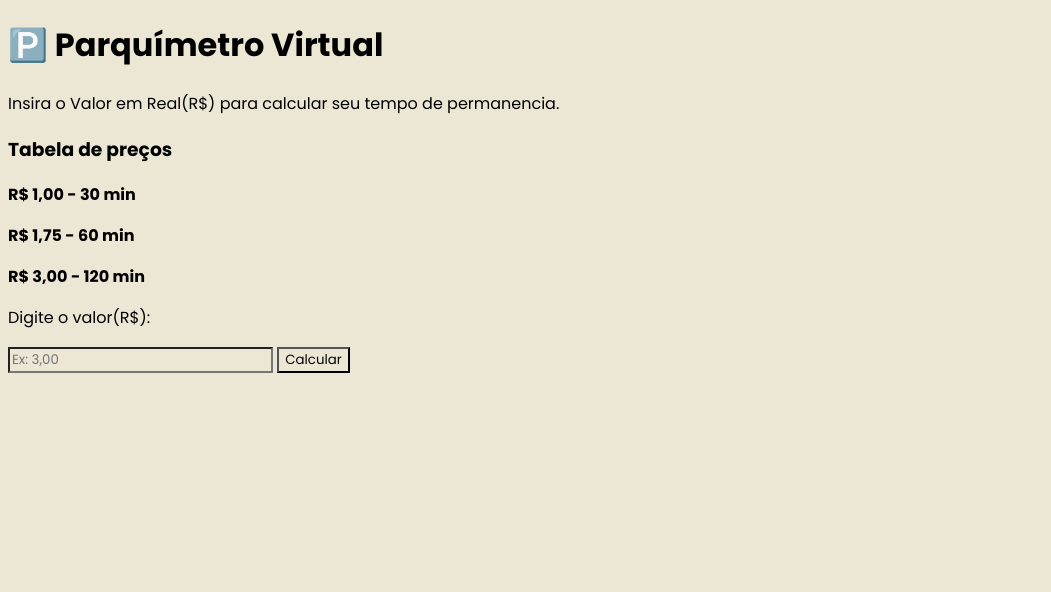
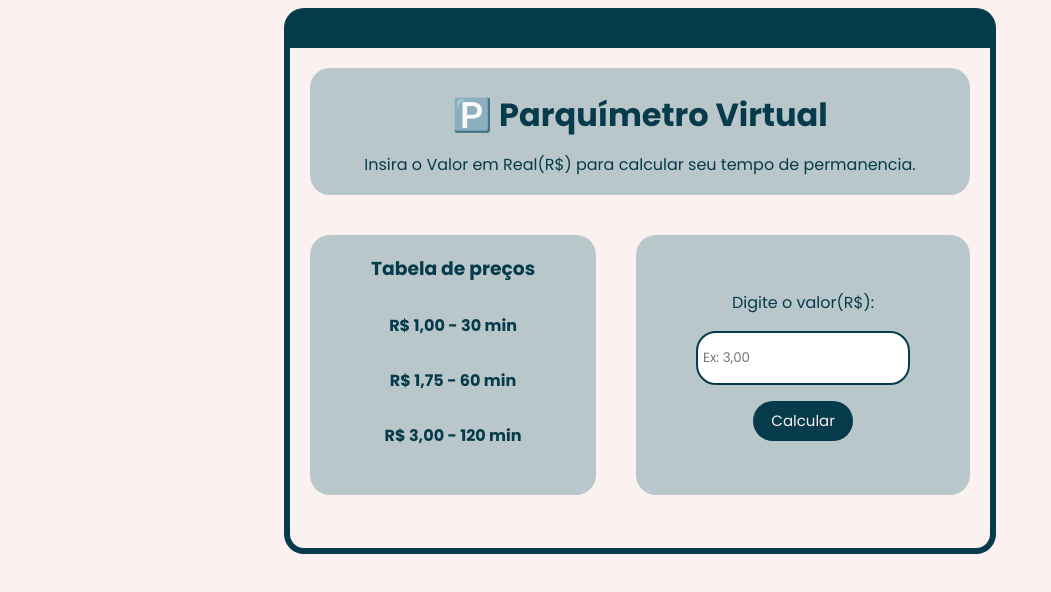
Before and after one commit to karol360/Parqu-metro-virtual, a plain HTML site: page index.html in a window 1280 px wide. Shown: the whole page, without its empty margins (0-1051 px from the left). Drawn offline with Linux system fonts and the light colour scheme; a web font is replaced by a local one.

Commit message:
Finalizando o HTML e o CSS

```diff
--- a/index.html
+++ b/index.html
@@ -1,5 +1,6 @@
 <!DOCTYPE html>
 <html lang="en">
+
 <head>
     <meta charset="UTF-8">
     <meta name="viewport" content="width=device-width, initial-scale=1.0">
@@ -7,25 +8,29 @@
     <link rel="stylesheet" href="style.css">
     <script src="script.js"></script>
 </head>
+
 <body>
     <main>
-        <div class="quadrado-azul">
-            <div>
+        <div class="principal">
+            <div class="coluna-superior">
                 <h1>🅿️ Parquímetro Virtual</h1>
                 <p>Insira o Valor em Real(R$) para calcular seu tempo de permanencia.</p>
             </div>
-            <div>
+            <div class="principal-secundaria">
+                <div class="coluna-esquerda">
                     <h3><strong>Tabela de preços</strong></h3>
                     <p><strong>R$ 1,00 - 30 min</strong></p>
                     <p><strong>R$ 1,75 - 60 min</strong></p>
                     <p><strong>R$ 3,00 - 120 min</strong></p>
                 </div>
-            <div>
+                <div class="coluna-direita">
                     <p>Digite o valor(R$):</p>
                     <input type="number" id="caixaValor" placeholder="Ex: 3,00">
-                <input type="button" value="Calcular">
+                    <p><button>Calcular</button></p>
+                </div>
             </div>
         </div>
     </main>
 </body>
+
 </html>
--- a/style.css
+++ b/style.css
@@ -1,13 +1,121 @@
 @import url('https://fonts.googleapis.com/css2?family=Miniver&family=Mulish:ital,wght@0,200..1000;1,200..1000&family=Poppins:ital,wght@0,100;0,200;0,300;0,400;0,500;0,600;0,700;0,800;0,900;1,100;1,200;1,300;1,400;1,500;1,600;1,700;1,800;1,900&family=Press+Start+2P&family=Roboto:ital,wght@0,100..900;1,100..900&display=swap');
 
-:root{
-    --eggshell:#ECE6D5;
-    --darkTeal:#063B4B;
-    --silver:#B9C7CA;
+:root {
+    --snow: #FAF1F0;
+    --darkTeal: #063B4B;
+    --silver: #B9C7CA;
 }
 
-*{
+* {
     font-family: Poppins;
-    background-color: var(--eggshell);
 
 }
+
+p{
+    color: var(--darkTeal);
+}
+
+h1{
+    color: var(--darkTeal);
+}
+
+h3{
+    color: var(--darkTeal);
+}
+
+body {
+    background-color: var(--snow);
+
+    display: flex;
+    justify-content: center;
+    align-items: center;
+    flex-direction: column;
+
+}
+
+.principal {
+    border-top: 40px solid var(--darkTeal);
+    border-left: 6px solid var(--darkTeal);
+    border-right: 6px solid var(--darkTeal);
+    border-bottom: 6px solid var(--darkTeal);
+    border-radius: 20px;
+
+    width: 700px;
+    height: 500px;
+}
+
+.principal>div>div {
+    margin: 20px;
+    background-color: var(--silver);
+    border-radius: 20px;
+
+}
+
+.principal-secundaria {
+    display: flex;
+}
+
+/*COLUNAS*/
+
+/* SUPERIOR */
+.coluna-superior {
+    background-color: var(--silver);
+    border-radius: 20px;
+    margin: 20px;
+    text-align: center;
+    padding: 2px;
+}
+
+.coluna-superior>h1 {
+    margin-bottom: -3px;
+}
+
+/* ESQUERDA */
+.coluna-esquerda {
+    width: 300px;
+    height: 260px;
+    text-align: center;
+}
+
+.coluna-esquerda>p{
+    margin-top: 30px;
+}
+
+/* DIREITA */
+.coluna-direita {
+    text-align: center;
+    width: 350px;
+    display: flex;
+    align-items: center;
+    justify-content: center;
+    flex-direction: column;
+}
+
+.coluna-direita>input{
+    width: 200px;
+    height: 40px;
+    border-radius: 20px;
+    padding: 5px;
+    border: 2px solid var(--darkTeal);
+}
+
+button{
+    background-color: var(--darkTeal);
+    color: var(--snow);
+    width: 100px;
+    height: 40px;
+    border-radius: 20px;
+    border: none;
+    font-size: 15px;
+}
+
+button:hover{
+    background-color: var(--snow);
+    color: var(--darkTeal);
+}
+
+input[type="number"]::-webkit-outer-spin-button,
+input[type="number"]::-webkit-inner-spin-button {
+    -webkit-appearance: none;
+    margin: 0;
+}
```
Lines whose indentation alone changed are shown as unchanged.
